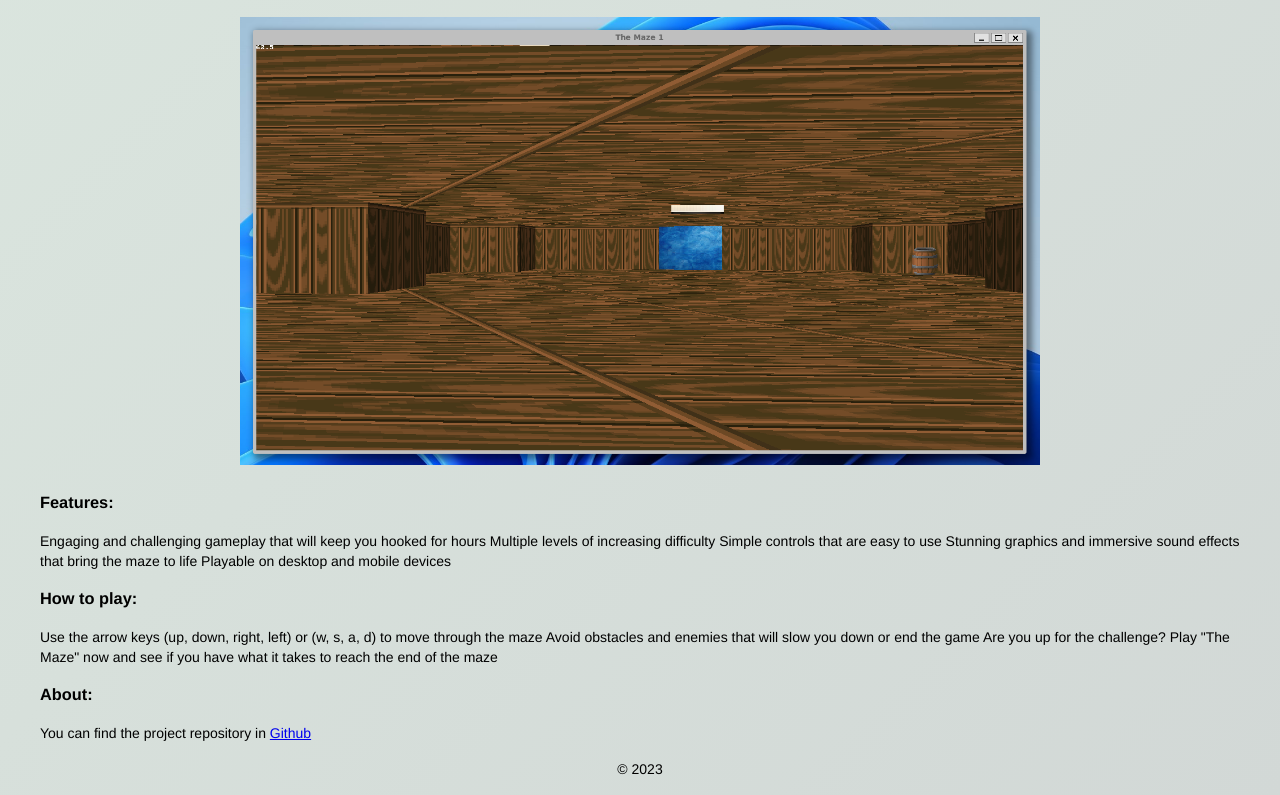
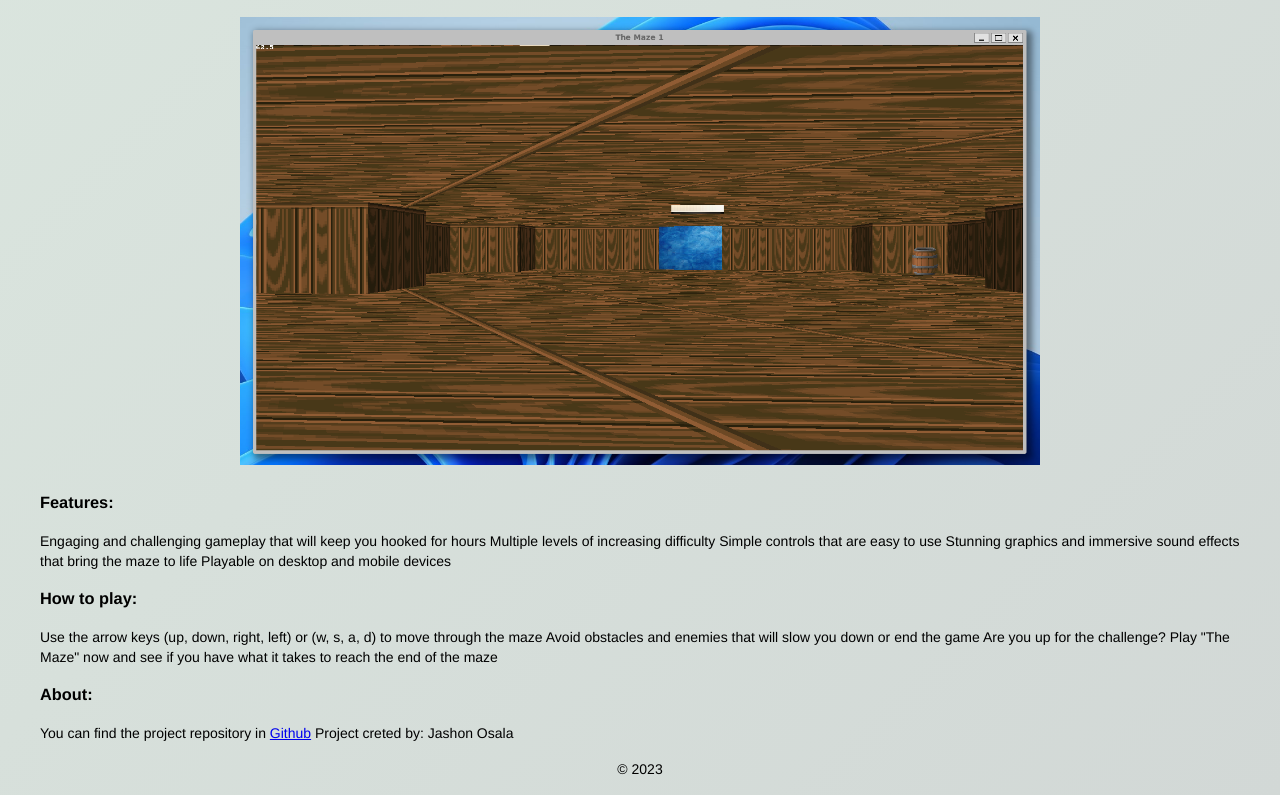
Before and after one commit to osala-eng/maze-project, a plain HTML site: page landing-page/index.html in a window 1280 px wide. Shown: the part 1534-2329 px from the top of the page. Drawn offline with Linux system fonts and the light colour scheme.

Commit message:
Update landing page

```diff
--- a/landing-page/index.html
+++ b/landing-page/index.html
@@ -65,6 +65,7 @@
             <h3>About:</h3>
 
             You can find the project repository in <a href="https://github.com/osala-eng/maze-project">Github</a>
+            Project creted by: Jashon Osala
         </section>
     </a>
     <footer>© 2023</footer>
```
